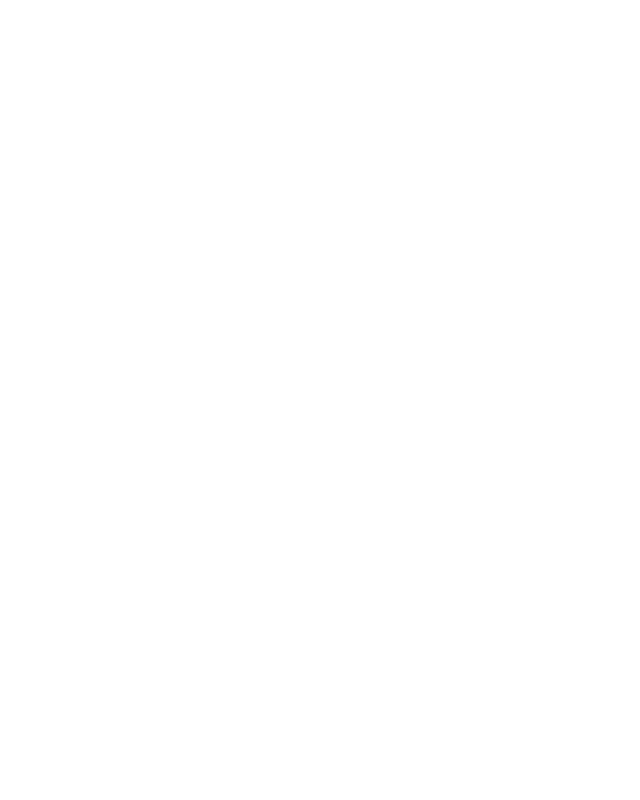
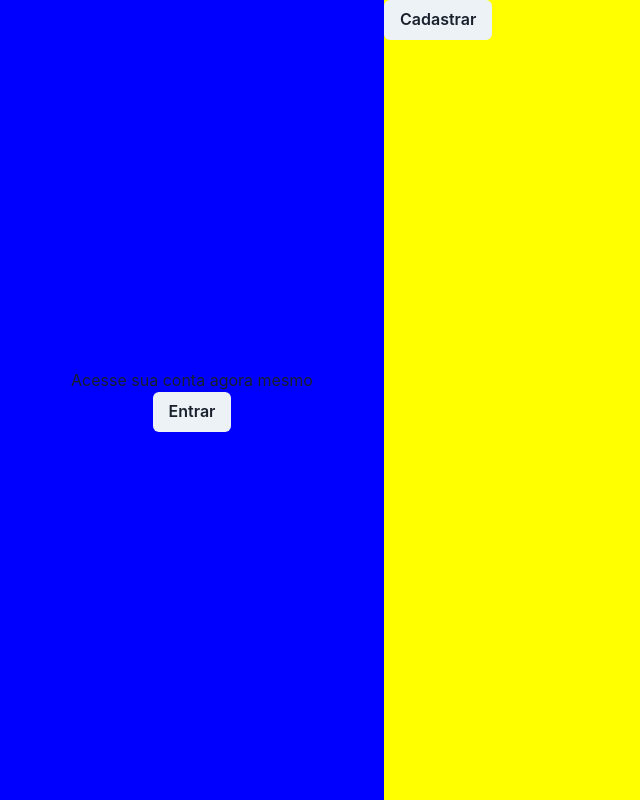
Before and after one commit to renatoxd152/Projeto_PRJ, a React (Create React App) app in the folder frontend/: page /cadastrar in a window 1280 px wide. Shown: the whole page, without its empty margins (0-640 px from the left). Built offline with nearby package versions, Linux system fonts and the light colour scheme.

Commit message:
feat: Atualização do frontend usando um framework

```diff
--- a/frontend/package.json
+++ b/frontend/package.json
@@ -3,9 +3,13 @@
   "version": "0.1.0",
   "private": true,
   "dependencies": {
+    "@chakra-ui/react": "^2.8.2",
+    "@emotion/react": "^11.11.4",
+    "@emotion/styled": "^11.11.5",
     "@testing-library/jest-dom": "^5.17.0",
     "@testing-library/react": "^13.4.0",
     "@testing-library/user-event": "^13.5.0",
+    "framer-motion": "^11.2.0",
     "react": "^18.3.1",
     "react-dom": "^18.3.1",
     "react-router-dom": "^6.23.0",
--- a/frontend/src/App.js
+++ b/frontend/src/App.js
@@ -1,16 +1,17 @@
 import { Route, Routes } from 'react-router-dom';
 import './App.css';
-import Cadastrar from './componentes/Usuario/Cadastrar.js';
-import { AuthProvider } from './utils/AuthContext';
-import { PrivateRoute } from './utils/PrivateRoute.js';
+import {Cadastrar} from './componentes/Usuario/Cadastrar.js';
+
+import { BrowserRouter } from 'react-router-dom';
 function App() {
   return (
 
-   <AuthProvider>
+    <BrowserRouter>
       <Routes>
-        <Route path='/cadastrar' element={<PrivateRoute><Cadastrar/></PrivateRoute>}/>
+        <Route path='/cadastrar' element={<Cadastrar/>}/>
       </Routes>
-   </AuthProvider>
+    </BrowserRouter>
+
   );
 }
 
--- a/frontend/src/componentes/Usuario/Cadastrar.js
+++ b/frontend/src/componentes/Usuario/Cadastrar.js
@@ -1,6 +1,6 @@
+import { Button, Flex, Text } from '@chakra-ui/react';
 import React, { useState } from 'react';
-
-const Cadastrar = () =>
+export const Cadastrar = () =>
 {
     const[cpf,setCPF] = useState("");
     const[senha,setSenha] = useState("");
@@ -23,38 +23,53 @@ const Cadastrar = () =>
     {
 
     }
+
     return(
-        <div>
-            <h1>
-                Faça o seu cadastro!
-            </h1>
-            <form>
-                <div>
-                    <label>Digite seu CPF</label>
-                    <input type='text' value={cpf} onChange={handleCPF}></input>
-                </div>
-                <div>
-                    <label>Digite a senha</label>
-                    <input type='text' value={senha} onChange={handleSenha}></input>
-                </div>
-                <div>
-                    <label>Escolha o tipo</label>
-                    <label>
-                        <input type='radio' value="comum" checked={userType === "comum"} onChange={handleUserTypeChange}>
-                        Comum
-                        </input>
-                    </label>
-                    <label>
-                        <input type='radio' value="admin" checked={userType === "admin"} onChange={handleUserTypeChange}>
-                            Admin
-                        </input>
-                    </label>
-                </div>
+        // <div>
+        //     <div>
+        //         <form>
+        //             <h1>Acesse sua conta agora mesmo</h1>
+        //             <button type='submit'>Entrar</button>
+        //         </form>
+        //     </div>
+        //     <div>
+        //     <h1>
+        //         Faça o seu cadastro!
+        //     </h1>
+        //     <form>
+        //         <div>
+        //             <label>Digite seu CPF</label>
+        //             <input type='text' value={cpf} onChange={handleCPF}></input>
+        //         </div>
+        //         <div>
+        //             <label>Digite a senha</label>
+        //             <input type='password' value={senha} onChange={handleSenha}></input>
+        //         </div>
 
-                <button type='submit' onClick={handleCadastrar}>Cadastrar</button>
-            </form>
-        </div>
+        //         <div>
+        //             <label>Escolha o tipo</label>
+        //             <label>
+        //                 <input type='radio' value="comum" checked={userType === "comum"} onChange={handleUserTypeChange}/>
+        //                 Comum
+        //             </label>
+        //             <label>
+        //                 <input type='radio' value="admin" checked={userType === "admin"} onChange={handleUserTypeChange}/>
+        //                 Admin
+        //             </label>
+        //         </div>
+
+        //         <button type='submit' onClick={handleCadastrar}>Cadastrar</button>
+        //     </form>
+        //     </div>
+        // </div>
+        <Flex w="100%" minH="100vh" p="0" m="0">
+            <Flex w="30%" minH="100vh" bg="blue" direction={"column"} align={"center"} justify={"center"}>
+                <Text>Acesse sua conta agora mesmo</Text>
+                <Button>Entrar</Button>
+            </Flex>
+            <Flex w="70%" minH="100vh" bg="yellow">
+                <Button>Cadastrar</Button>
+            </Flex>
+        </Flex>
     );
 }
-
-export default Cadastrar;
--- a/frontend/src/index.js
+++ b/frontend/src/index.js
@@ -1,13 +1,13 @@
 import React from 'react';
 import ReactDOM from 'react-dom/client';
-import { BrowserRouter } from 'react-router-dom';
 import App from './App';
 import './index.css';
+import { ChakraProvider } from '@chakra-ui/react'
 import reportWebVitals from './reportWebVitals';
 const root = ReactDOM.createRoot(document.getElementById('root'));
 root.render(
   <React.StrictMode>
-    <BrowserRouter><App /></BrowserRouter>
+    <ChakraProvider><App /></ChakraProvider>
   </React.StrictMode>
 );
 
```
Also changed, not shown: 1 other file (tests, documents, lock files or other folders).
